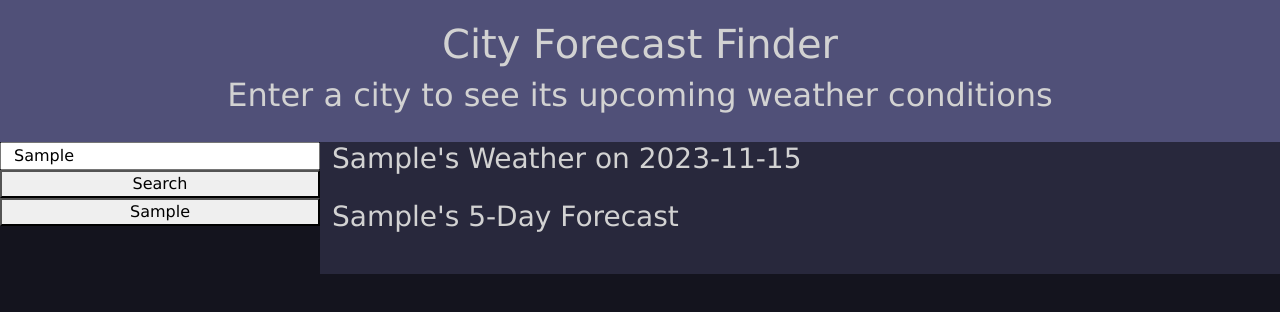
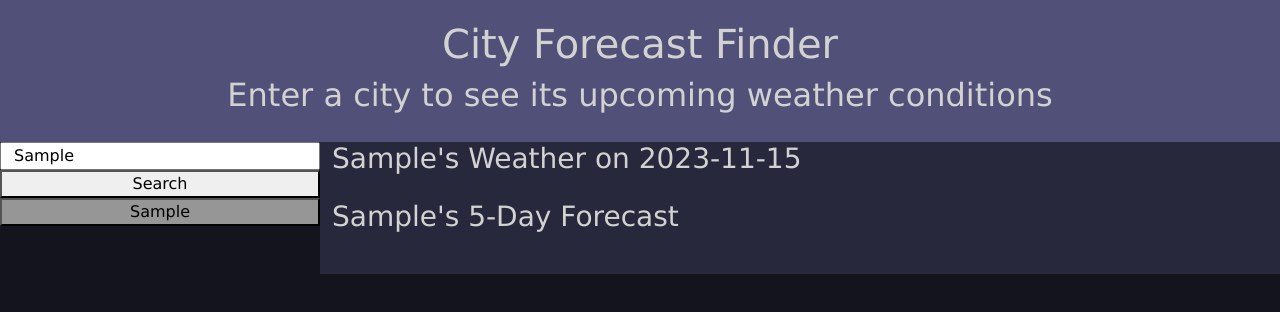
Before and after one commit to ethanfrog/city-forecast-page, a plain HTML site: page index.html in a window 1280 px wide. Both pictures are taken after typing "Sample" into the empty fields and a click on the button "Search". Drawn offline with nearby package versions, Linux system fonts and the light colour scheme; no server answers.

Commit message:
Fixed the CSS for saved search buttons

```diff
--- a/assets/css/style.css
+++ b/assets/css/style.css
@@ -22,3 +22,7 @@ p {
 .current {
     background-color: rgb(60,60,90);
 }
+
+.cityButton {
+    background-color: rgb(150,150,150);
+}
--- a/assets/js/script.js
+++ b/assets/js/script.js
@@ -12,6 +12,10 @@ var forecastBlocks = [$('#forecast-1'), $('#forecast-2'), $('#forecast-3'), $('#
 createSavedButtons();
 
 searchButton.on('click', searchForCity);
+
+$('#saved-searches').on('click', function(event) {
+    console.log(event.target);
+});
 
 //Create buttons from local storage
 function createSavedButtons() {
@@ -55,6 +59,7 @@ function searchForCity() {
 //Create new query button
 function newCityButton(cityName) {
     var newButton = $('<button>');
+    newButton.attr('class', 'cityButton');
     newButton.html(cityName);
 
     savedSearchDiv.append(newButton);
```
